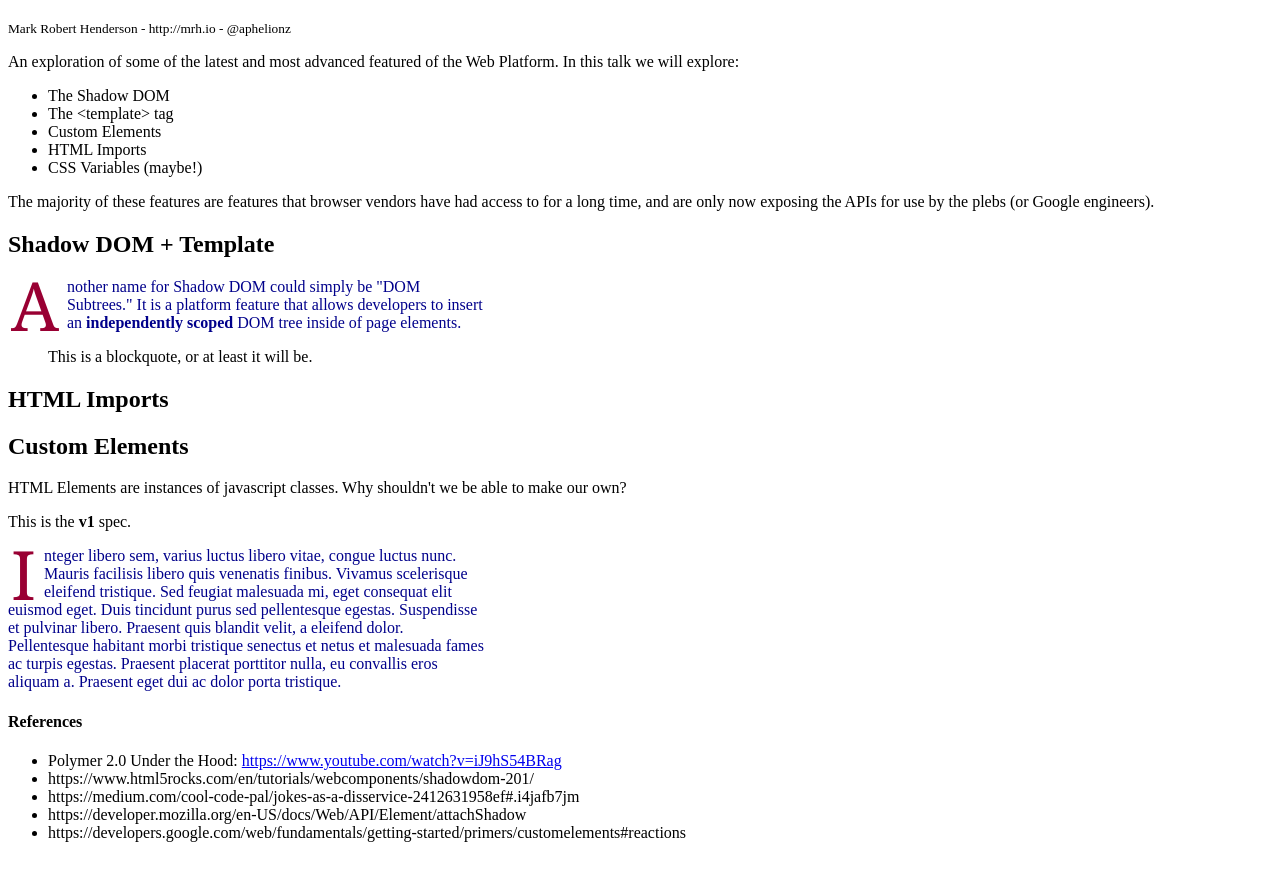
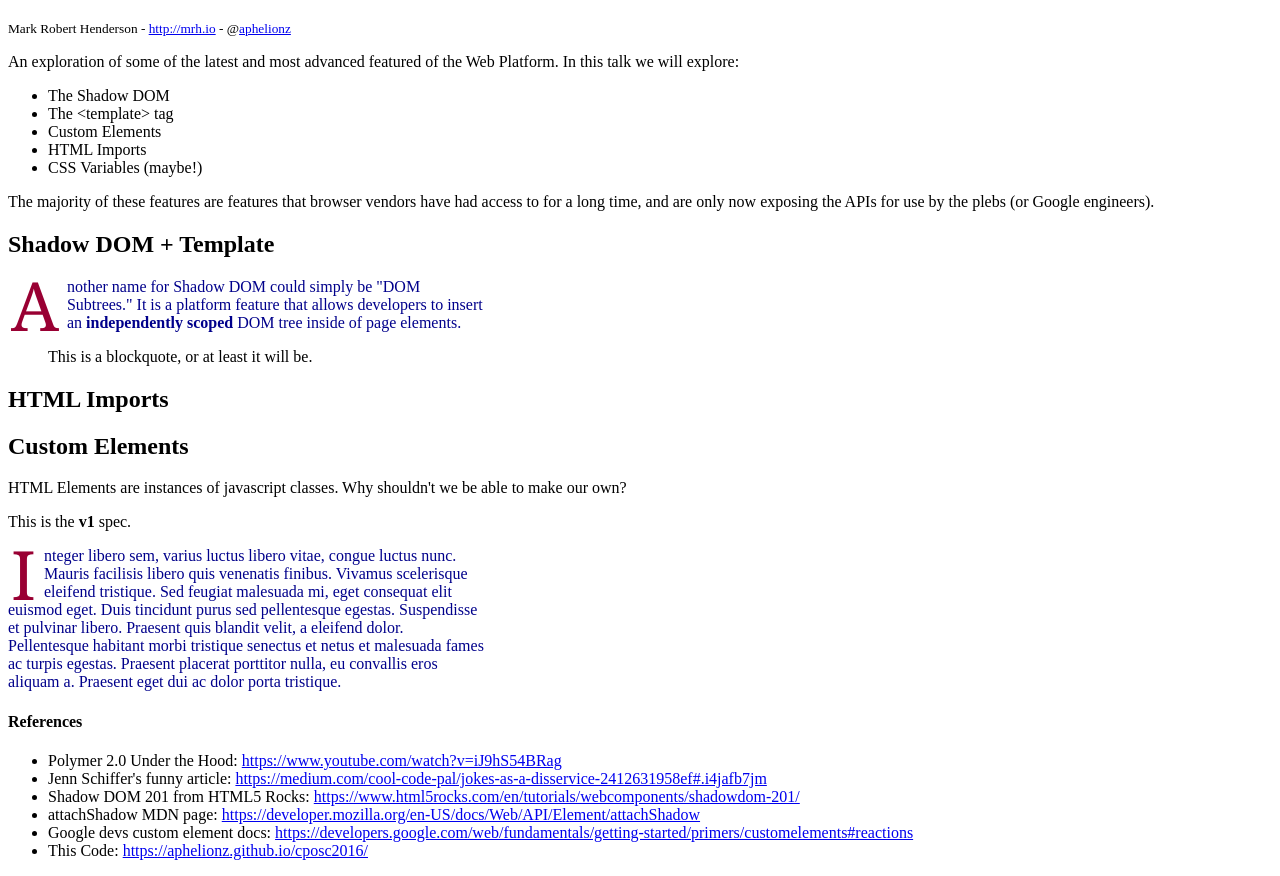
Before and after one commit to aphelionz/cposc2016, a website: page index.html in a window 1280 px wide. Shown: the part 61-937 px from the top of the page. Drawn offline with Linux system fonts and the light colour scheme.

Commit message:
refs and links

```diff
--- a/index.html
+++ b/index.html
@@ -4,7 +4,7 @@
 <head>
   <title>The Future of Web Standards</title>
   <link rel="import" href="./imports/styles.html">
-  <link rel="import" href="./<body></body>wer_components/syntax-highlight/syntax-highlight.html">
+  <link rel="import" href="./bower_components/syntax-highlight/syntax-highlight.html">
 </head>
 
 <body>
@@ -27,7 +27,7 @@
 
 
   <h1>The Future of Web Standards</h1>
-  <p><small>Mark Robert Henderson - http://mrh.io - @aphelionz</small></p>
+  <p><small>Mark Robert Henderson - <a href="http://mrh.io">http://mrh.io</a> - @<a href="//twitter.com/aphelionz">aphelionz</a></small></p>
 
   <p>
     An exploration of some of the latest and most advanced featured of the
@@ -193,11 +193,12 @@
 
   <h4>References</h4>
   <ul>
-    <li>Polymer 2.0 Under the Hood: <a href="#">https://www.youtube.com/watch?v=iJ9hS54BRag</a></li>
-    <li>https://www.html5rocks.com/en/tutorials/webcomponents/shadowdom-201/</li>
-    <li>https://medium.com/cool-code-pal/jokes-as-a-disservice-2412631958ef#.i4jafb7jm</li>
-    <li>https://developer.mozilla.org/en-US/docs/Web/API/Element/attachShadow</li>
-    <li>https://developers.google.com/web/fundamentals/getting-started/primers/customelements#reactions</li>
+    <li>Polymer 2.0 Under the Hood: <a href="https://www.youtube.com/watch?v=iJ9hS54BRag">https://www.youtube.com/watch?v=iJ9hS54BRag</a></li>
+    <li>Jenn Schiffer's funny article: <a href="https://medium.com/cool-code-pal/jokes-as-a-disservice-2412631958ef#.i4jafb7jm">https://medium.com/cool-code-pal/jokes-as-a-disservice-2412631958ef#.i4jafb7jm</a></li>
+    <li>Shadow DOM 201 from HTML5 Rocks: <a href="https://www.html5rocks.com/en/tutorials/webcomponents/shadowdom-201/">https://www.html5rocks.com/en/tutorials/webcomponents/shadowdom-201/</a></li>
+    <li>attachShadow MDN page: <a href="https://developer.mozilla.org/en-US/docs/Web/API/Element/attachShadow">https://developer.mozilla.org/en-US/docs/Web/API/Element/attachShadow</a></li>
+    <li>Google devs custom element docs: <a href="https://developers.google.com/web/fundamentals/getting-started/primers/customelements#reactions">https://developers.google.com/web/fundamentals/getting-started/primers/customelements#reactions</a></li>
+    <li>This Code: <a href="https://aphelionz.github.io/cposc2016/">https://aphelionz.github.io/cposc2016/</a></li>
   </ul>
 </body>
 
```
